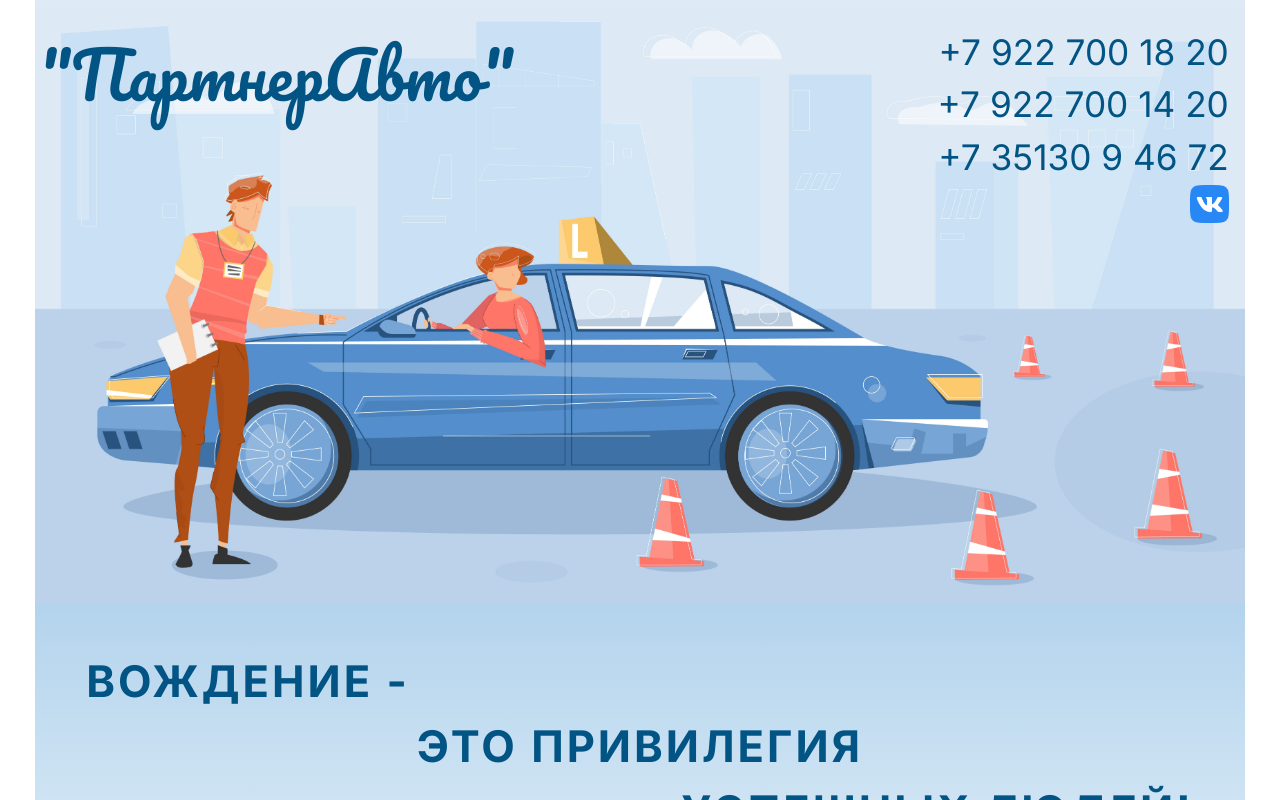
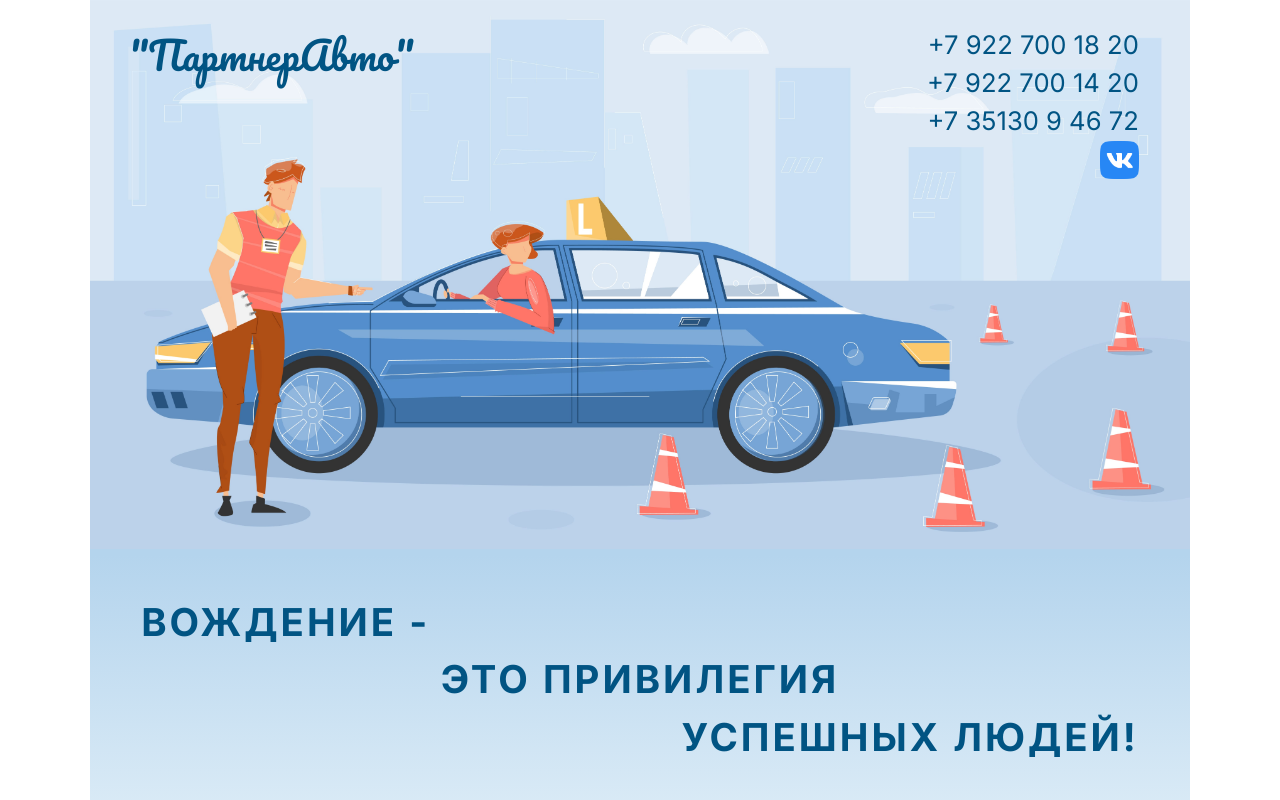
Before and after one commit to genier-developer/PartnerAuto_responsive, a plain HTML site: page index.html in a window 1280 px wide. Shown: the top 800 px of the page. Drawn offline with Linux system fonts and the light colour scheme.

Commit message:
Update style.css

```diff
--- a/style.css
+++ b/style.css
@@ -6,7 +6,7 @@
 }
 
 .container {
-    max-width: 1210px;
+    max-width: 1100px;
     margin: 0 auto;
     font-family: 'Inter', sans-serif;
     font-style: normal;
@@ -17,6 +17,7 @@
 
 header {
     background: #B4D4ED;
+    position: relative;
 
 }
 
@@ -36,7 +37,7 @@ header img {
     top: 2vw;
     left: 3vw;
     font-family: 'Pacifico', cursive;
-    font-size: 5vw;
+    font-size: 3vw;
 
 }
 
@@ -44,14 +45,14 @@ header img {
     position: absolute;
     top: 2vw;
     right: 4vw;
-    font-size: 2.75vw;
+    font-size: 2vw;
     text-align: right;
 
 }
 
 .header_slogan {
     padding: 3vw 4vw 3vw 4vw;
-    font-size: 3.4vw;
+    font-size: 3vw;
     font-weight: 700;
     text-transform: uppercase;
     letter-spacing: 3px;
```
